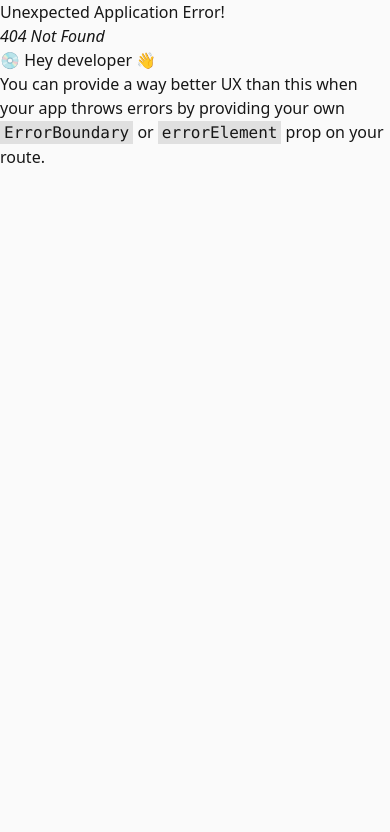
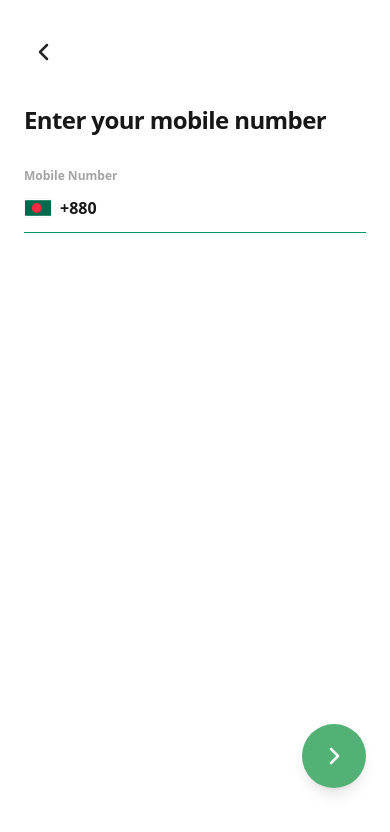
Before and after one commit to AVINASHGK16/Ahoum_Frontend_Developer_Assignment, a React (Vite) app: page /phone in a window 390 px wide. Before the commit this address had no page. Shown: the top 832 px of the page. Built offline with nearby package versions, Linux system fonts and the light colour scheme.

Commit message:
feat: implement Figma screen 4 mobile entry

```diff
--- a/src/app/router.tsx
+++ b/src/app/router.tsx
@@ -3,6 +3,7 @@ import { AppLayout } from '../components/layout/AppLayout';
 import { SplashScreen } from '../pages/SplashScreen';
 import { WelcomeScreen } from '../pages/WelcomeScreen';
 import { AuthScreen } from '../pages/AuthScreen';
+import { PhoneNumberScreen } from '../pages/PhoneNumberScreen';
 import { HomePage } from '../pages/HomePage';
 import { CategoryPage } from '../pages/CategoryPage';
 import { ProductDetailPage } from '../pages/ProductDetailPage';
@@ -22,6 +23,10 @@ export const router = createBrowserRouter([
   {
     path: '/auth',
     element: <AuthScreen />,
+  },
+  {
+    path: '/phone',
+    element: <PhoneNumberScreen />,
   },
   {
     path: '/',
--- a/src/pages/AuthScreen.tsx
+++ b/src/pages/AuthScreen.tsx
@@ -1,13 +1,17 @@
-import React, { useState } from 'react';
+import React from 'react';
 import { useNavigate } from 'react-router-dom';
 
 export const AuthScreen: React.FC = () => {
   const navigate = useNavigate();
-  const [phoneNumber, setPhoneNumber] = useState('');
 
   const handleContinue = () => {
     // Navigates into the application catalog entry flow
     navigate('/');
+  };
+
+  const handlePhoneEntry = () => {
+    // Navigates to Screen 4 (Mobile Number Entry)
+    navigate('/phone');
   };
 
   return (
@@ -34,9 +38,14 @@ export const AuthScreen: React.FC = () => {
               with nectar
             </h1>
 
-            {/* Mobile Number Input Row */}
+            {/* Mobile Number Input Trigger Row */}
             <div className="mt-8">
-              <div className="flex items-center gap-3 border-b border-neutral-200 pb-3 transition-colors focus-within:border-emerald-600">
+              <button
+                type="button"
+                onClick={handlePhoneEntry}
+                className="flex w-full items-center gap-3 border-b border-neutral-200 pb-3 text-left transition-colors hover:border-emerald-500 focus-visible:outline-none focus-visible:border-emerald-600"
+                aria-label="Enter mobile number"
+              >
                 {/* Country Code / Region Indicator */}
                 <div className="flex items-center gap-2">
                   <span className="text-lg" aria-hidden="true">
@@ -47,21 +56,11 @@ export const AuthScreen: React.FC = () => {
                   </span>
                 </div>
 
-                {/* Number Input */}
-                <input
-                  type="tel"
-                  value={phoneNumber}
-                  onChange={(e) => setPhoneNumber(e.target.value)}
-                  placeholder="Enter mobile number"
-                  aria-label="Mobile phone number"
-                  className="flex-1 bg-transparent text-base text-neutral-900 placeholder:text-neutral-400 focus:outline-none"
-                  onKeyDown={(e) => {
-                    if (e.key === 'Enter') {
-                      handleContinue();
-                    }
-                  }}
-                />
-              </div>
+                {/* Number Input Placeholder / Display */}
+                <span className="flex-1 text-base text-neutral-400">
+                  Enter mobile number
+                </span>
+              </button>
             </div>
           </div>
 
--- /dev/null
+++ b/src/pages/PhoneNumberScreen.tsx
@@ -0,0 +1,131 @@
+import React, { useState, useRef, useEffect } from 'react';
+import { useNavigate } from 'react-router-dom';
+
+export const PhoneNumberScreen: React.FC = () => {
+  const navigate = useNavigate();
+  const [phoneNumber, setPhoneNumber] = useState('');
+  const inputRef = useRef<HTMLInputElement>(null);
+
+  useEffect(() => {
+    // Focus the input when the screen mounts where browser permits
+    inputRef.current?.focus();
+  }, []);
+
+  const handleBack = () => {
+    navigate('/auth');
+  };
+
+  const handleContinue = () => {
+    // Navigates to the next appropriate existing flow (catalog /)
+    navigate('/');
+  };
+
+  return (
+    <div className="flex min-h-[100dvh] w-full flex-col bg-white overflow-y-auto select-none">
+      <div className="mx-auto flex min-h-[100dvh] w-full max-w-md flex-col justify-between px-6 py-8 sm:py-12">
+        {/* Top Header with Back Navigation */}
+        <div>
+          <button
+            type="button"
+            onClick={handleBack}
+            className="flex h-10 w-10 items-center justify-center rounded-full text-neutral-800 transition hover:bg-neutral-100 focus-visible:outline-none focus-visible:ring-2 focus-visible:ring-emerald-600 focus-visible:ring-offset-2"
+            aria-label="Go back to authentication options"
+          >
+            <svg
+              className="h-6 w-6 stroke-current"
+              fill="none"
+              viewBox="0 0 24 24"
+              aria-hidden="true"
+            >
+              <path
+                strokeLinecap="round"
+                strokeLinejoin="round"
+                strokeWidth={2.5}
+                d="M15 19l-7-7 7-7"
+              />
+            </svg>
+          </button>
+
+          {/* Heading */}
+          <div className="mt-8 sm:mt-12">
+            <h1 className="text-2xl sm:text-[26px] font-bold tracking-tight text-neutral-900">
+              Enter your mobile number
+            </h1>
+          </div>
+
+          {/* Form Field Section */}
+          <div className="mt-8">
+            <label
+              htmlFor="phone-input"
+              className="block text-xs sm:text-sm font-semibold text-neutral-400"
+            >
+              Mobile Number
+            </label>
+
+            {/* Input Row */}
+            <div className="mt-3 flex items-center gap-3 border-b border-neutral-200 pb-3 transition-colors focus-within:border-emerald-600">
+              {/* Bangladesh Flag Indicator */}
+              <div className="flex items-center gap-2 shrink-0">
+                <svg
+                  className="h-5 w-7 rounded-[3px] overflow-hidden shadow-xs border border-neutral-100"
+                  viewBox="0 0 20 12"
+                  fill="none"
+                  aria-label="Bangladesh flag"
+                >
+                  <rect width="20" height="12" fill="#006A4E" />
+                  <circle cx="9" cy="6" r="3.8" fill="#F42A41" />
+                </svg>
+                <span className="text-base sm:text-lg font-semibold text-neutral-900">
+                  +880
+                </span>
+              </div>
+
+              {/* Number Input */}
+              <input
+                id="phone-input"
+                ref={inputRef}
+                type="tel"
+                inputMode="numeric"
+                autoFocus
+                value={phoneNumber}
+                onChange={(e) => setPhoneNumber(e.target.value)}
+                placeholder=""
+                aria-label="Mobile phone number"
+                className="flex-1 bg-transparent text-base sm:text-lg font-medium text-neutral-900 placeholder:text-neutral-300 focus:outline-none"
+                onKeyDown={(e) => {
+                  if (e.key === 'Enter') {
+                    handleContinue();
+                  }
+                }}
+              />
+            </div>
+          </div>
+        </div>
+
+        {/* Floating Continue Action (Lower-Right Alignment as in Figma Screen 4/22) */}
+        <div className="flex justify-end pt-12 pb-6">
+          <button
+            type="button"
+            onClick={handleContinue}
+            className="flex h-16 w-16 items-center justify-center rounded-full bg-[#53B175] text-white shadow-lg transition-all duration-200 hover:bg-[#489E67] active:scale-95 focus-visible:outline-none focus-visible:ring-2 focus-visible:ring-[#53B175] focus-visible:ring-offset-4"
+            aria-label="Continue with entered mobile number"
+          >
+            <svg
+              className="h-6 w-6 stroke-current"
+              fill="none"
+              viewBox="0 0 24 24"
+              aria-hidden="true"
+            >
+              <path
+                strokeLinecap="round"
+                strokeLinejoin="round"
+                strokeWidth={2.5}
+                d="M9 5l7 7-7 7"
+              />
+            </svg>
+          </button>
+        </div>
+      </div>
+    </div>
+  );
+};
```
Also changed, not shown: 1 other file (tests, documents, lock files or other folders).
